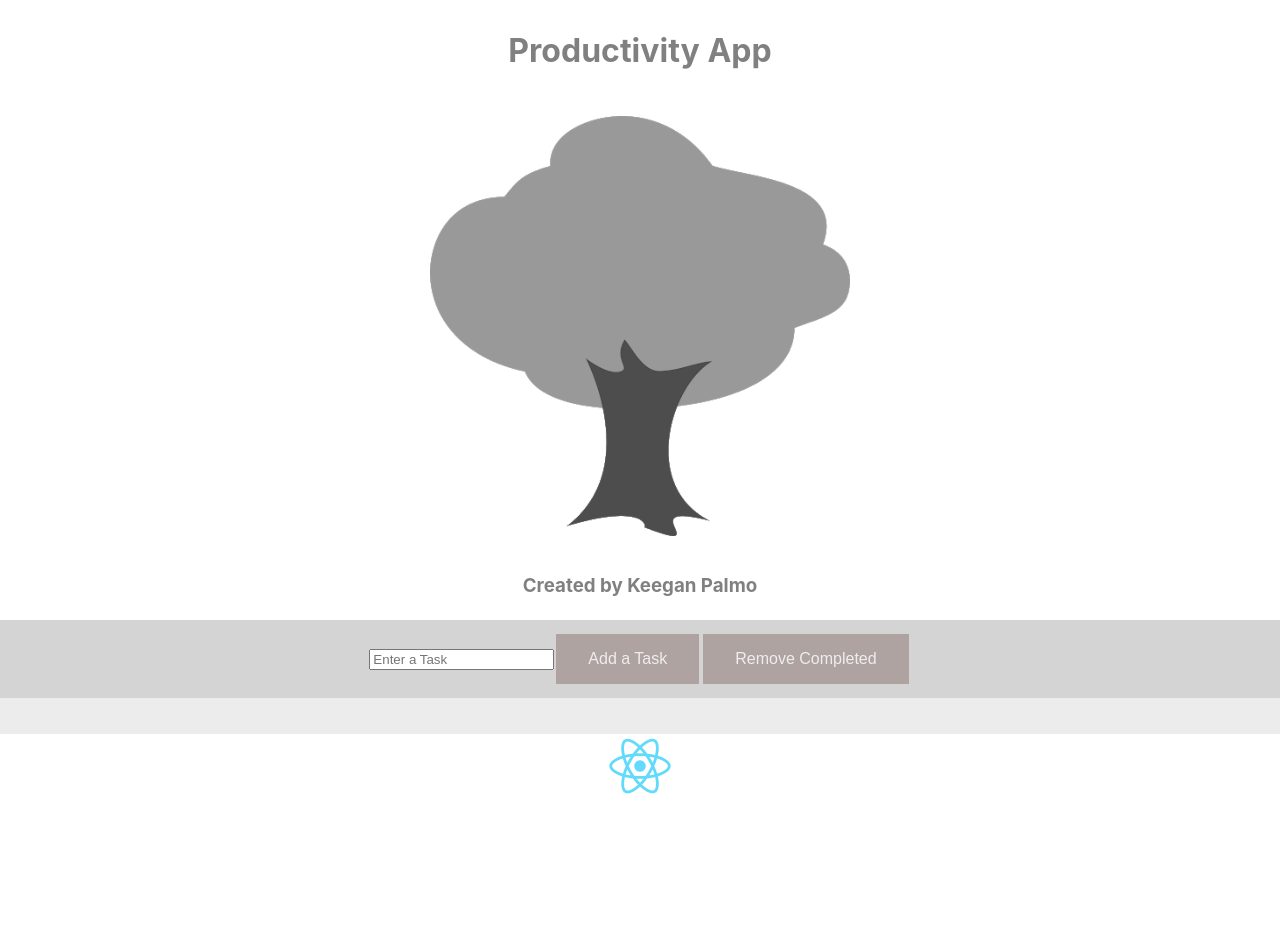
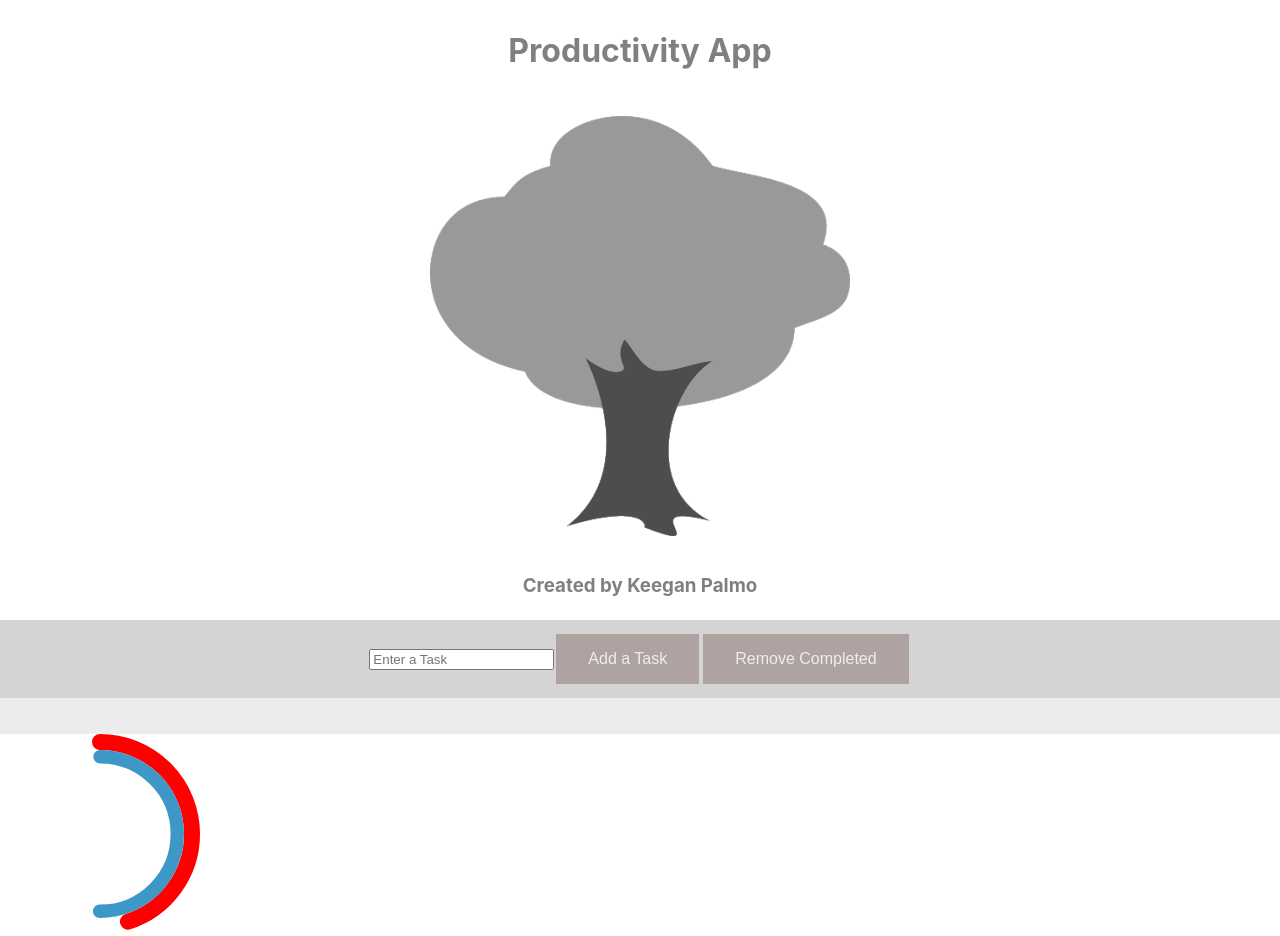
Before and after one commit to kppalmo/productivity-app, a React (Create React App) app: page / in a window 1280 px wide. Shown: the top 936 px of the page. Before the commit the page ends 800 px from the top, so only its background shows below. Built offline with nearby package versions, Linux system fonts and the light colour scheme.

Commit message:
startedBasicCircular

```diff
--- a/package.json
+++ b/package.json
@@ -7,6 +7,7 @@
     "@testing-library/react": "^11.2.6",
     "@testing-library/user-event": "^12.8.3",
     "react": "^17.0.2",
+    "react-circular-progressbar": "^2.0.4",
     "react-dom": "^17.0.2",
     "react-scripts": "4.0.3",
     "web-vitals": "^1.1.1"
--- a/src/App.js
+++ b/src/App.js
@@ -3,6 +3,11 @@ import TodoForum from './components/TodoForum';
 import TodoList from './components/TodoList';
 import treeLogo from './treeLogo.png';
 import logo512 from './logo512.png';
+import { CircularProgressbar } from 'react-circular-progressbar';
+import { CircularProgressbarWithChildren} from 'react-circular-progressbar';
+import {buildStyles} from 'react-circular-progressbar';
+import 'react-circular-progressbar/dist/styles.css';
+
 
 
 class App extends Component{
@@ -89,6 +94,7 @@ class App extends Component{
     render() {
         return (
             <div className="App">
+
                 <h1 style={{ padding: "10px 20px", textAlign: "center", color: "grey"}}>Productivity App </h1>
                 <img  src={treeLogo} alt={'logo'} class="treeLogo"></img>
                 <h3 style={{ padding: "5px 10px", textAlign: "center", color: "grey"}}>Created by Keegan Palmo</h3>
@@ -101,10 +107,32 @@ class App extends Component{
                 <TodoList
                 todos={this.state.todos}
                 toggleComplete={this.toggleComplete}/>
+                <div style={{ width: 200, height: 200 }}>
+                    <CircularProgressbarWithChildren
+                        value={45}
+                        strokeWidth={8}
+                        styles={buildStyles({
+                        pathColor: "#f00",
+                        trailColor: "transparent"
+                        })}>
+                        {/*
+                        Width here needs to be (100 - 2 * strokeWidth)%
+                        in order to fit exactly inside the outer progressbar.
+                        */}
+                        <div style={{ width: "84%" }}>
+                        <CircularProgressbar
+                            value={50}
+                            styles={buildStyles({
+                            trailColor: "transparent"
+                            })}
+                        />
+                        </div>
+                    </CircularProgressbarWithChildren>
+                </div>
                 <img  src={logo512} alt={'logo'} class="reactLogo"></img>
 
+            </div>
 
-            </div>
 
         );
     }
```
Also changed, not shown: 1 other file (tests, documents, lock files or other folders).
